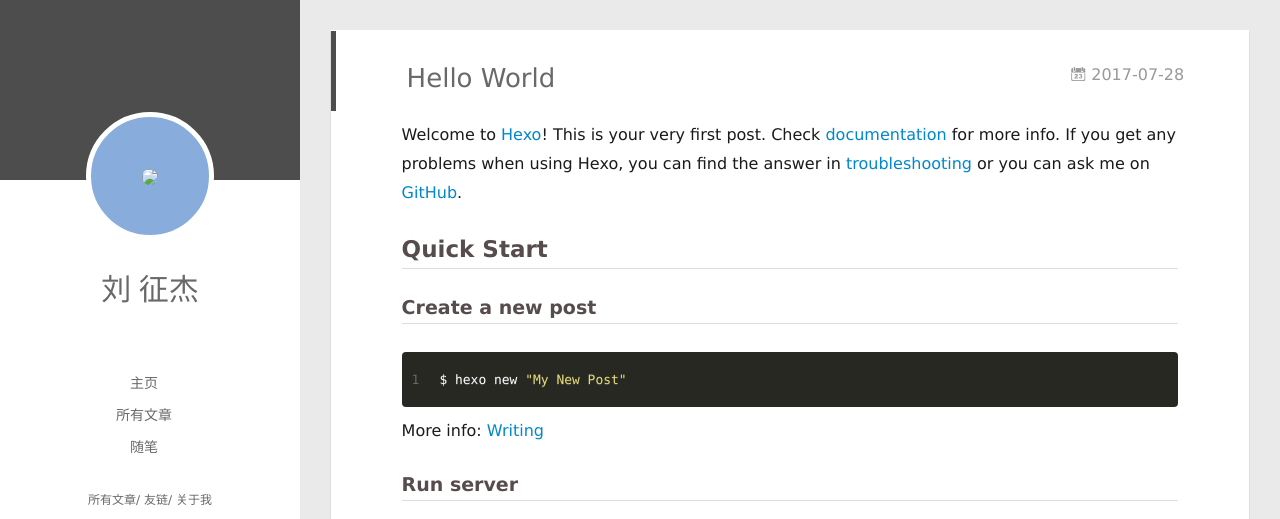
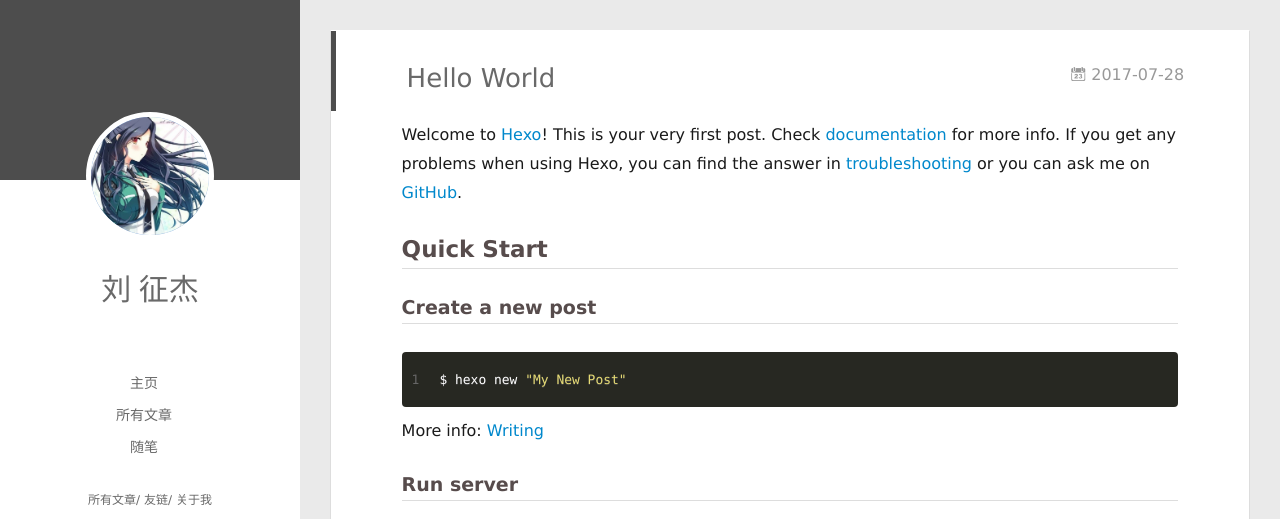
Before and after one commit to shuangmuaishang/shuangmuaishang.github.io, a plain HTML site: page 2017/07/28/hello-world/index.html in a window 1280 px wide. Shown: the top 519 px of the page. Drawn offline with Linux system fonts and the light colour scheme; no server answers.

Commit message:
Site updated: 2017-07-31 13:40:27

```diff
--- a/2017/07/28/hello-world/index.html
+++ b/2017/07/28/hello-world/index.html
@@ -46,7 +46,7 @@
 <div class="intrude-less">
 	<header id="header" class="inner">
 		<a href="/" class="profilepic">
-			<img src="/img/头像.jpg" class="js-avatar">
+			<img src="/img/touxiang.jpg" class="js-avatar">
 		</a>
 		<hgroup>
 		  <h1 class="header-author"><a href="/">刘 征杰</a></h1>
@@ -104,7 +104,7 @@
 	<div class="intrude-less">
 		<header id="header" class="inner">
 			<div class="profilepic">
-				<img src="/img/头像.jpg" class="js-avatar">
+				<img src="/img/touxiang.jpg" class="js-avatar">
 			</div>
 			<hgroup>
 			  <h1 class="header-author js-header-author">刘 征杰</h1>
```
Also changed, not shown: archives/2017/07/index.html (+2 -2 lines), archives/2017/index.html (+2 -2 lines), archives/index.html (+2 -2 lines), index.html (+2 -2 lines).
